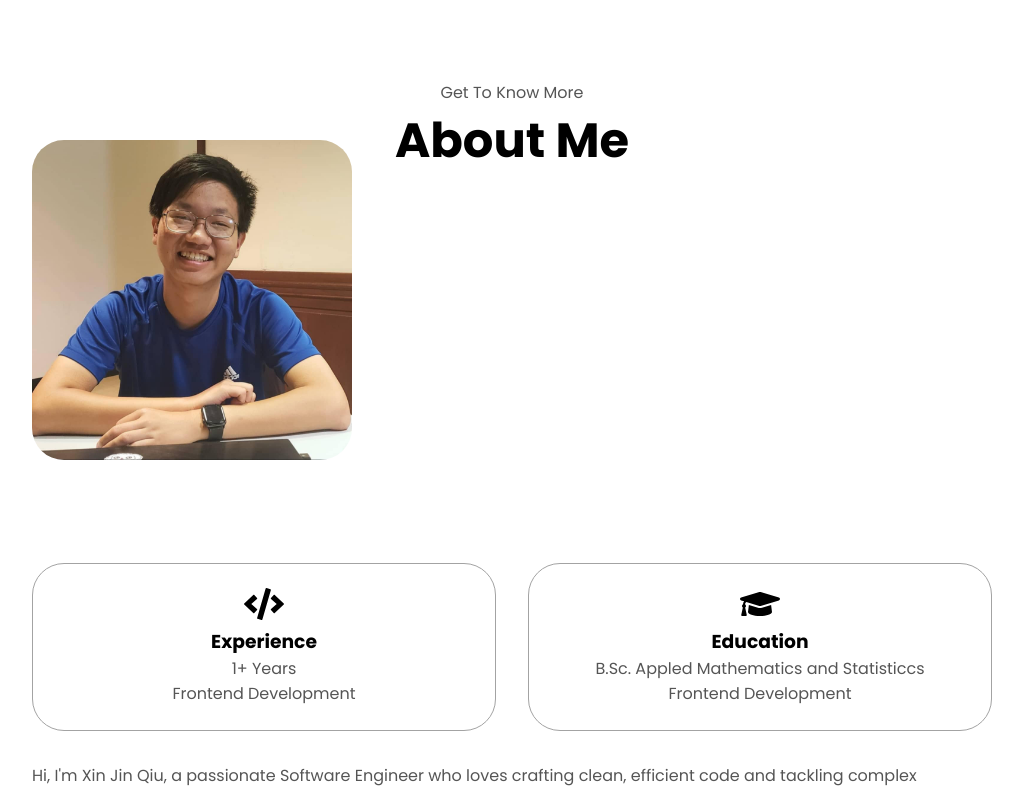
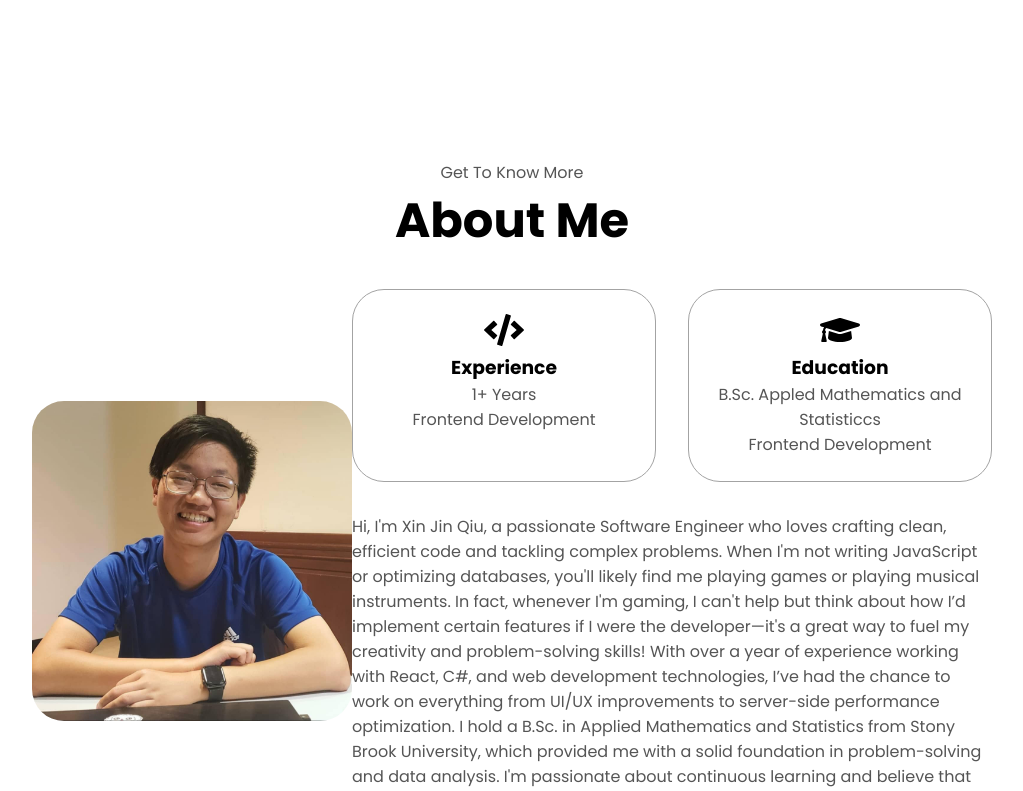
Before and after one commit to xjqiu28/Personal-Portfolio, a React (Vite) app: page / in a window 1280 px wide. Shown: the part 880-1671 px from the top of the page, without its empty margins (128-1151 px from the left). Built offline with nearby package versions, Linux system fonts and the light colour scheme.

Commit message:
Fix overlaps

```diff
--- a/src/styles/About.css
+++ b/src/styles/About.css
@@ -5,6 +5,7 @@
     flex-direction: column;
     justify-content: center; /* Ensures everything stays centered */
     padding-bottom: 5rem; /* Adds space at bottom to prevent overlap */
+    margin-top: 5rem;
 }
 
 .about-containers {
@@ -26,10 +27,12 @@
     display: flex;
 }
 
-.about-pic
-{
+.about-pic {
     border-radius: 2rem;
-    width: 25vw;
+    width: 25vw; /* Default size relative to viewport */
+    max-width: 350px; /* Ensures it doesn’t get too big */
+    min-width: 200px; /* Prevents it from getting too small */
+    height: auto; /* Maintains aspect ratio */
 }
 
 .arrow
@@ -60,18 +63,10 @@
     text-align: center;
 }
 
-.section-container {
-    gap: 4rem;
-    min-height: 100vh; /* Ensures it expands fully */
+.section__pic-container {
+    width: 100%;
+    max-width: 400px; /* Limits how big the container can get */
     display: flex;
-    flex-direction: column;
-    justify-content: center; /* Centers content properly */
+    justify-content: center;
+    align-items: center;
 }
-
-
-.section__pic-container
-_{
-    height: 400px;
-    width: 400px;
-    margin: auto 0;
-}
--- a/src/styles/Profile.css
+++ b/src/styles/Profile.css
@@ -26,6 +26,7 @@ section {
   gap: 5rem;
   height: 80vh;
   margin-top: 10rem;
+  margin-bottom: 5rem;
 }
 
 .section__text {
```
